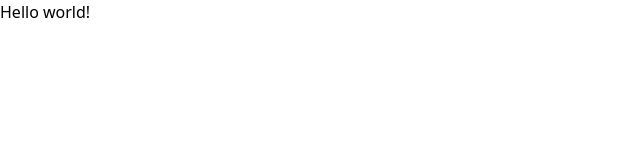
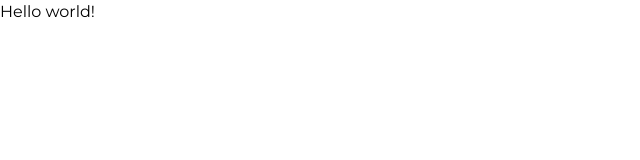
Before and after one commit to florencioMath/course-nlw-connect-java-and-react, a Next.js app in the folder react/web/: page / in a window 1280 px wide. Shown: the top 160 px of the page, without its empty margins (0-640 px from the left). Built offline with nearby package versions, Linux system fonts and the light colour scheme.

Commit message:
feat: Adicionado as fontes.

```diff
--- a/react/web/src/app/globals.css
+++ b/react/web/src/app/globals.css
@@ -3,6 +3,7 @@
 @theme {
   --color-*: initial;
 
+  /* Colors */
   --color-blue: #6f9de2;
   --color-purple: #9871f3;
   --color-danger: #f05d6c;
@@ -15,4 +16,8 @@
   --color-gray-700: #191d24;
   --color-gray-800: #13161b;
   --color-gray-900: #0f1216;
+
+  /* Fonts */
+  --font-heading: var(--font-oxanium);
+  --font-sans: var(--font-montserrat);
 }
--- a/react/web/src/app/layout.tsx
+++ b/react/web/src/app/layout.tsx
@@ -1,10 +1,23 @@
 import './globals.css';
+
 import type { Metadata } from 'next';
+import { Montserrat, Oxanium } from 'next/font/google';
 
 export const metadata: Metadata = {
-  title: 'Create Next App',
-  description: 'Generated by create next app',
+  title: 'devstagep',
 };
+
+const oxanium = Oxanium({
+  weight: ['500', '600'],
+  subsets: ['latin'],
+  variable: '--font-oxanium',
+});
+
+const montserrat = Montserrat({
+  weight: ['400', '600'],
+  subsets: ['latin'],
+  variable: '--font-montserrat',
+});
 
 export default function RootLayout({
   children,
@@ -12,8 +25,8 @@ export default function RootLayout({
   children: React.ReactNode;
 }>) {
   return (
-    <html lang="en">
-      <body className="bg-black text-white">{children}</body>
+    <html lang="pt-BR" className={`${oxanium.variable} ${montserrat.variable}`}>
+      <body>{children}</body>
     </html>
   );
 }
```
